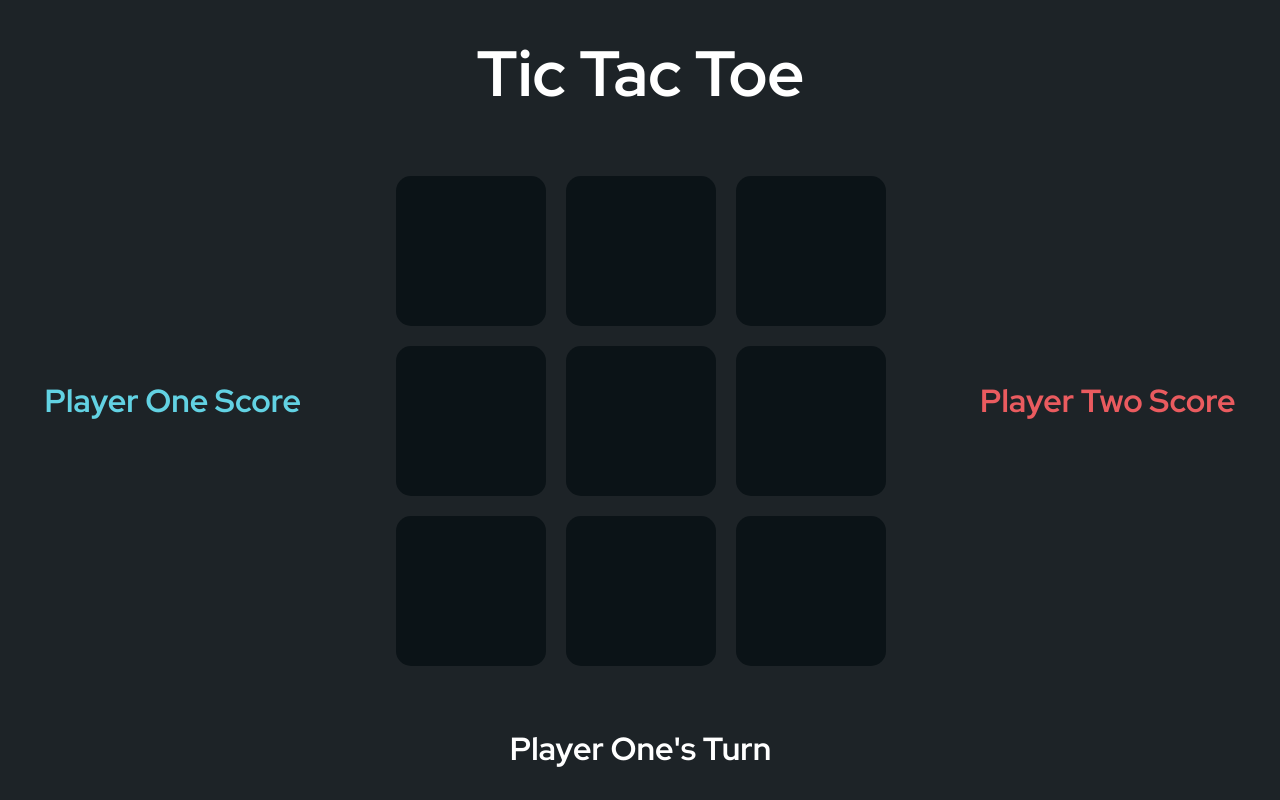
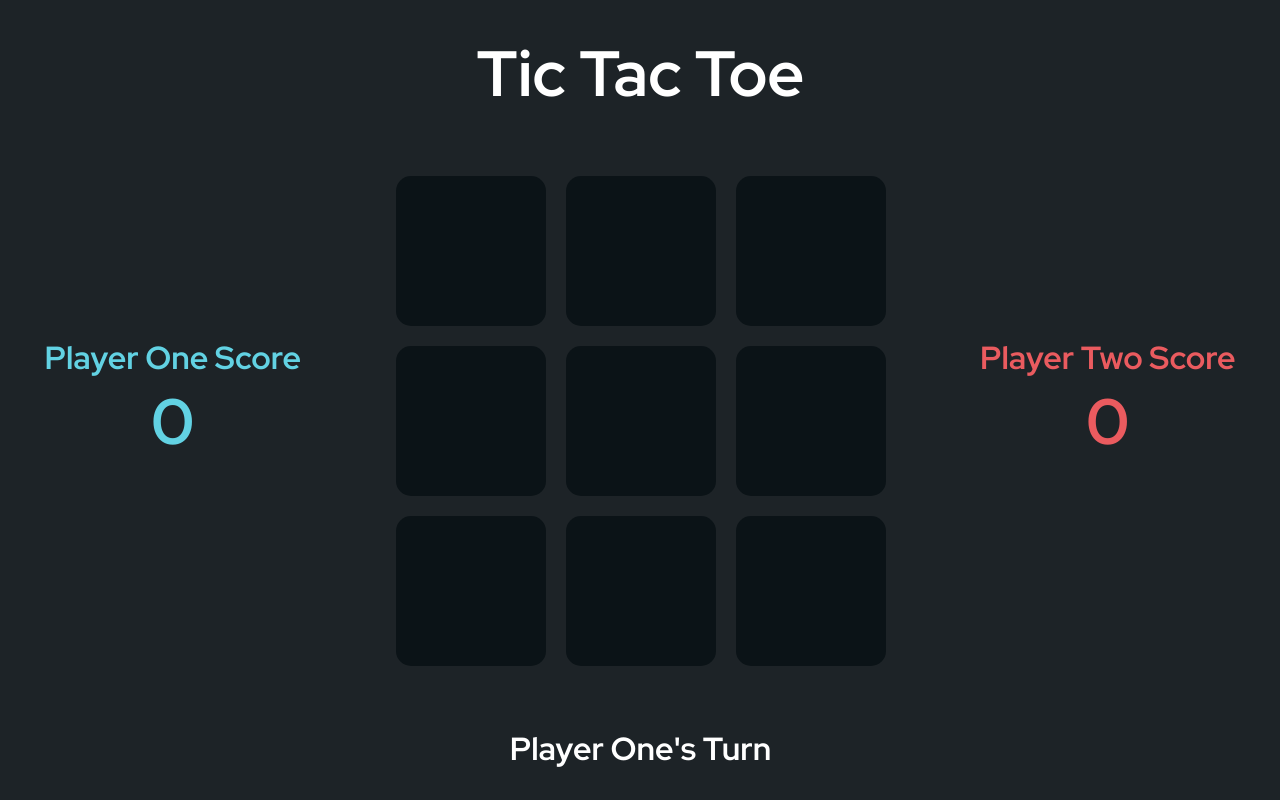
Before and after one commit to johngrassey/tictactoe, a plain HTML site: page index.html in a window 1280 px wide. Drawn offline with Linux system fonts and the light colour scheme.

Commit message:
Add Player Scores
Functions and Formatting

```diff
--- a/index.html
+++ b/index.html
@@ -15,7 +15,7 @@
     <div class="content">
         <div class="player1">
             <h3>Player One Score</h3>
-            <div class="score"></div>
+            <div class="p1score"></div>
         </div>
         <div class="main">
             <div class="title">
@@ -26,7 +26,7 @@
         </div>
         <div class="player2">
             <h3>Player Two Score</h3>
-            <div class="score"></div>
+            <div class="p2score"></div>
         </div>
     </div>
 
--- a/script.js
+++ b/script.js
@@ -85,7 +85,7 @@ function createPlayer (name, token) {
     let score = 0;
 
  function addScore () {
-        score++;
+        ++score;
     }
 
     const getScore = () => {
@@ -110,15 +110,29 @@ function GameController () {
 
     const playTurn = (row, col) => {
         board.placeToken(row,col,activePlayer.playerToken);
+    }
 
-        switchPlayer();
+    const addPoint = () => {
+        activePlayer.addScore();
+    }
+
+    const getP1Score = () => {
+        return players[0].getScore();
+    }
+
+    const getP2Score = () => {
+        return players[1].getScore();
     }
 
     return { getActivePlayer, playTurn,
             getBoard: board.getBoard ,
             checkWinner: board.checkWinner,
             checkTie: board.checkTie,
-            clearBoard: board.clearBoard
+            clearBoard: board.clearBoard,
+            addPoint,
+            getP1Score,
+            getP2Score,
+            switchPlayer
     };
     };
 
@@ -129,6 +143,8 @@ function ScreenController () {
     const newGameBtn = document.querySelector(".newgame");
     const endGameMsg = document.querySelector(".endgame");
     const dialog = document.querySelector("dialog");
+    const p1ScoreDiv = document.querySelector(".p1score");
+    const p2ScoreDiv = document.querySelector(".p2score")
 
     const updateScreen = () => {
 
@@ -137,6 +153,8 @@ function ScreenController () {
         const board = game.getBoard();
 
         messageDiv.textContent = `${activePlayer.playerName}'s Turn`;
+        p1ScoreDiv.textContent = game.getP1Score();
+        p2ScoreDiv.textContent = game.getP2Score();
 
         newGameBtn.addEventListener("click", () => {
             newGame();
@@ -156,14 +174,16 @@ function ScreenController () {
                 cellDiv.addEventListener("click", (e) => {
                     if (board[i][j] === "" ) {
                         game.playTurn(i, j);
-                        updateScreen();
                         if (game.checkWinner()) {
                             sayWinner();
+                            game.addPoint();
                             endGame();
                         } else if (game.checkTie()) {
                             sayTie();
                             endGame();
                         }
+                        game.switchPlayer();
+                        updateScreen();
                     }
                 });
             })
--- a/style.css
+++ b/style.css
@@ -94,6 +94,11 @@ HTML RESET
     color: #62d2e3;
   }
 
+  .p1score, .p2score {
+    font-size: 4rem;
+    font-weight: 700;
+  }
+
   .message {
     color: white;
     justify-self: center;
```
